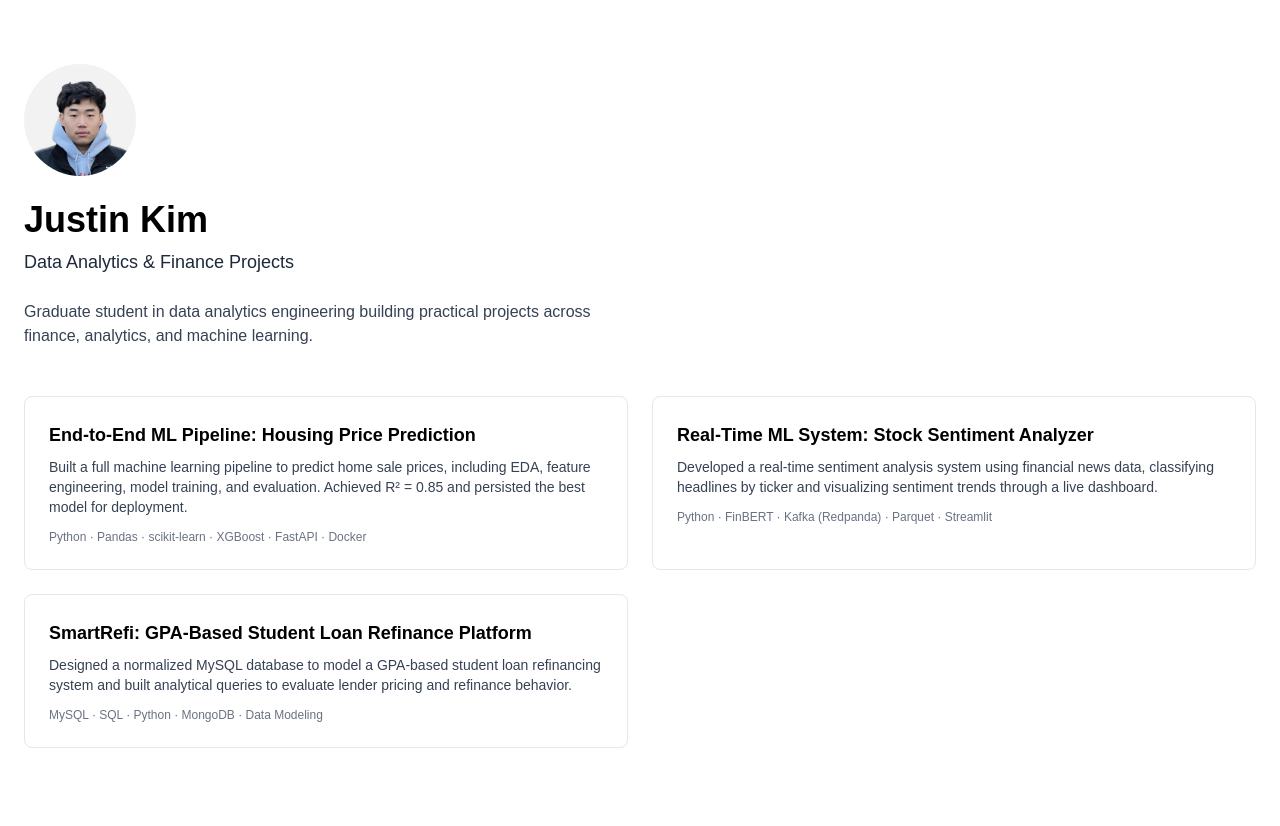
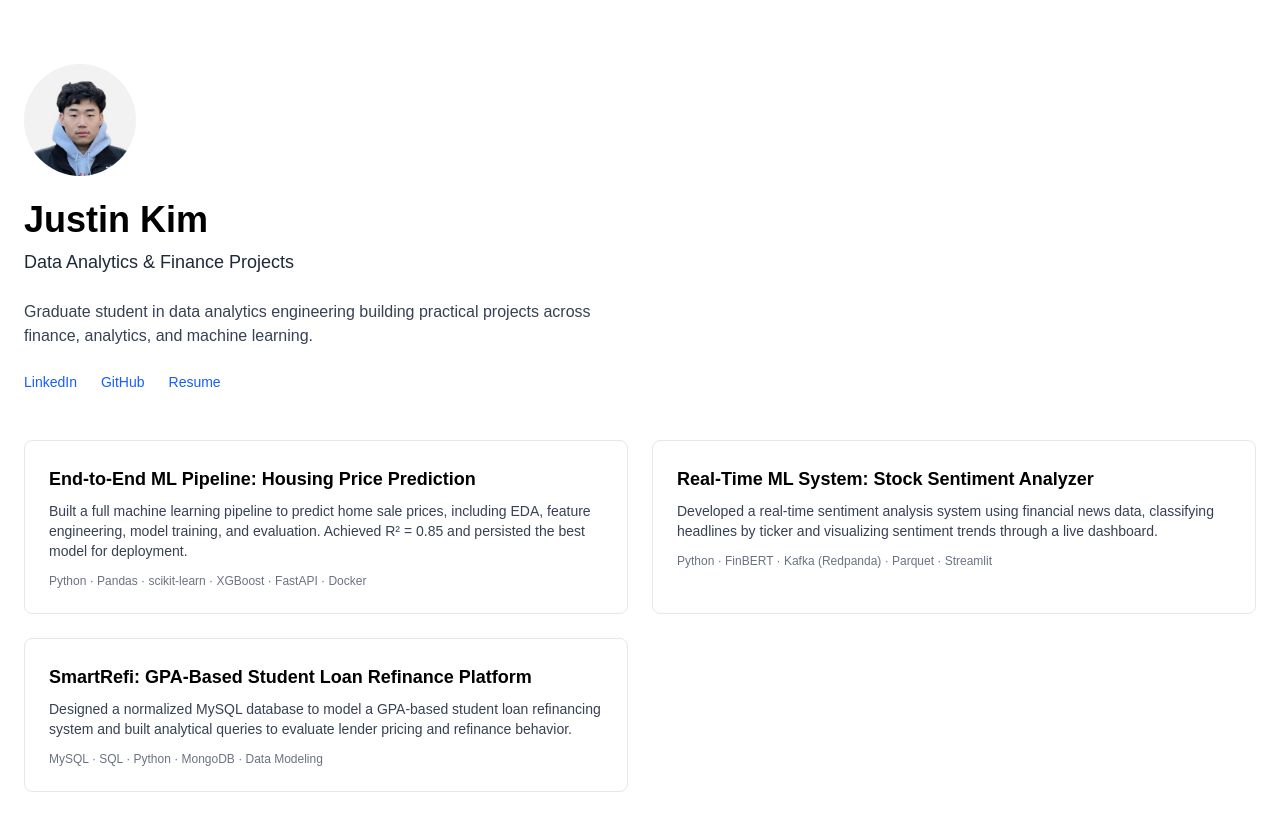
Before and after one commit to iluvcoding123/portfolio-website, a Next.js app in the folder portfolio/: page / in a window 1280 px wide. Shown: the top 826 px of the page. Built offline with nearby package versions, Linux system fonts and the light colour scheme.

Commit message:
Add LinkedIn, GitHub, and resume links to homepage

```diff
--- a/portfolio/src/app/page.tsx
+++ b/portfolio/src/app/page.tsx
@@ -20,6 +20,30 @@ export default function Home() {
         across finance, analytics, and machine learning.
       </p>
 
+      <div className="mt-6 flex gap-6 text-sm font-medium">
+        <a
+          href="https://www.linkedin.com/in/jkim555"
+          target="_blank"
+          className="text-blue-600 hover:underline"
+        >
+          LinkedIn
+        </a>
+        <a
+          href="https://github.com/iluvcoding123"
+          target="_blank"
+          className="text-blue-600 hover:underline"
+        >
+          GitHub
+        </a>
+        <a
+          href="/resume.pdf"
+          target="_blank"
+          className="text-blue-600 hover:underline"
+        >
+          Resume
+        </a>
+      </div>
+
       {/* Projects */}
       <section className="mt-12 grid gap-6 md:grid-cols-2">
         {projects.map((project) => (
```
Also changed, not shown: 1 other file (tests, documents, lock files or other folders).
